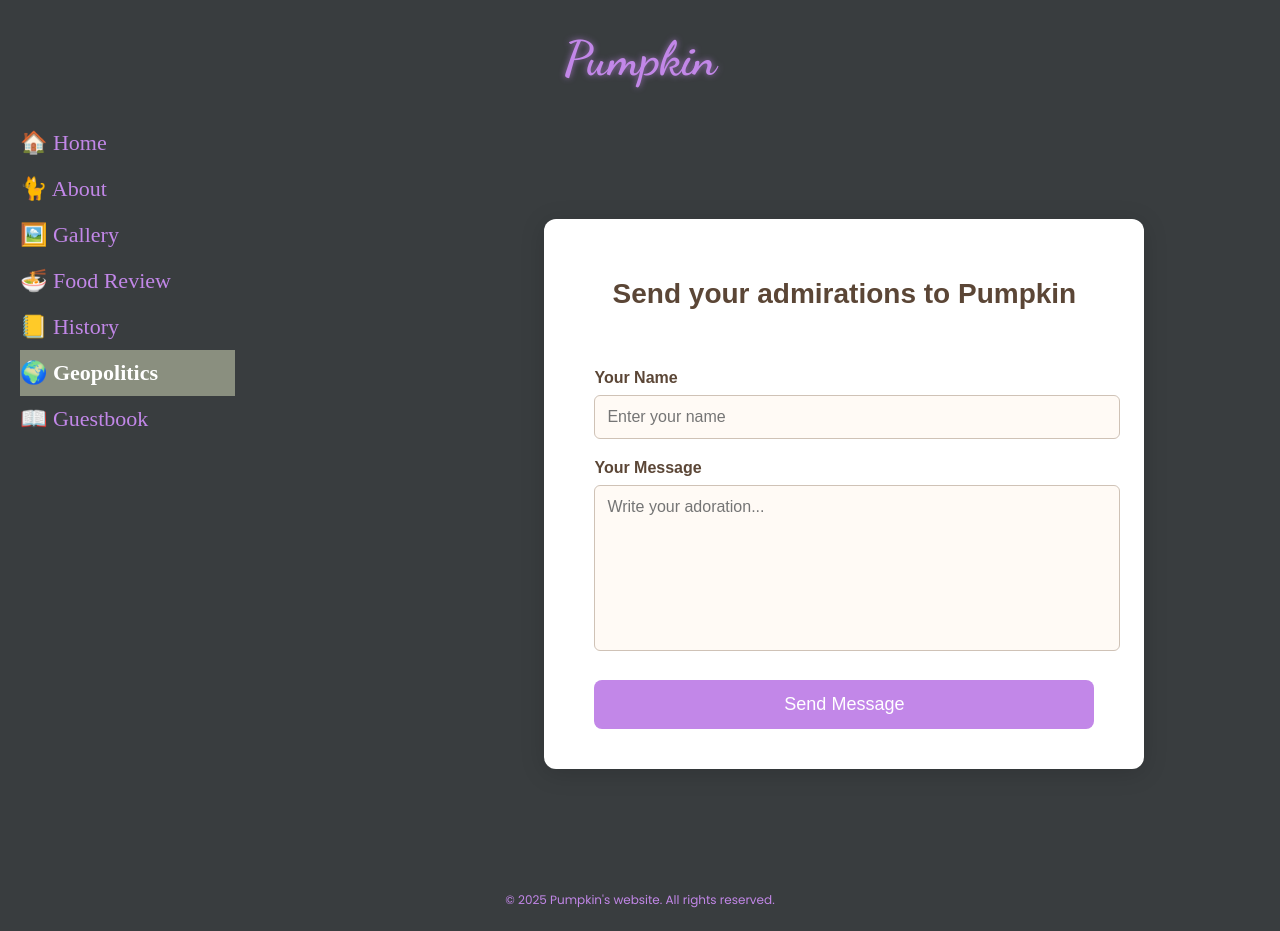
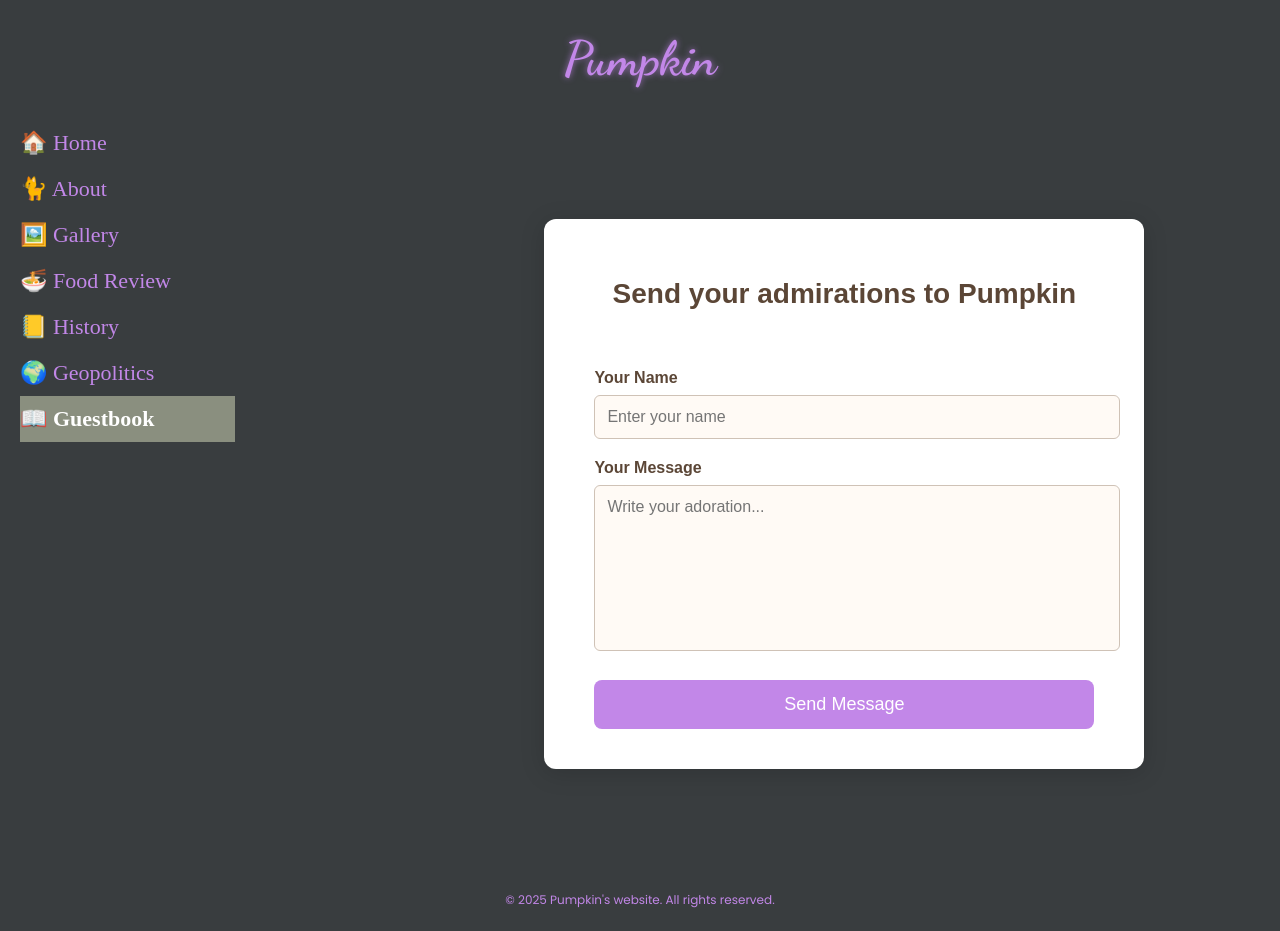
Before and after one commit to Roshiex/pumpkin, a plain HTML site: page guestbook.html in a window 1280 px wide. Drawn offline with Linux system fonts and the light colour scheme; a web font is replaced by a local one.

Commit message:
Update guestbook.html

```diff
--- a/guestbook.html
+++ b/guestbook.html
@@ -26,8 +26,8 @@
 				<li><a href="gallery.html">🖼️ Gallery</a></li>
 				<li><a href="foodReview.html">🍜 Food Review</a></li>
 				<li><a href="history.html">📒 History</a></li>
-				<li><a href="geopolitics.html" class = "active">🌍 Geopolitics</a></li>
-				<li><a href="guestbook.html">📖 Guestbook</a></li>
+				<li><a href="geopolitics.html"> 🌍 Geopolitics</a></li>
+				<li><a href="guestbook.html" class = "active">📖 Guestbook</a></li>
 			</ul>
 		</nav>
 
```
